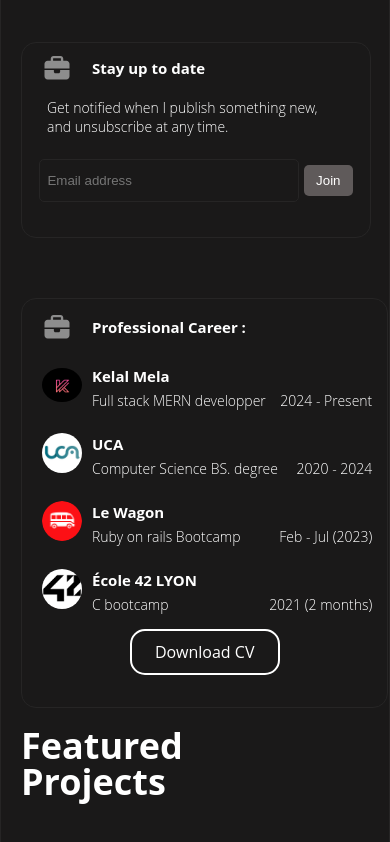
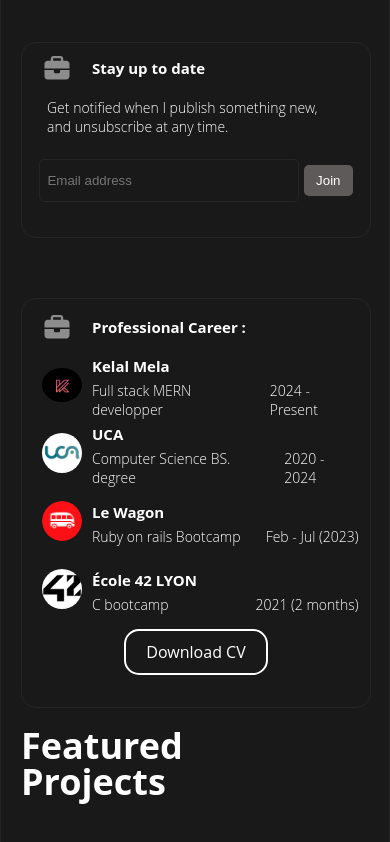
Before and after one commit to Eyosias1/profile, a React (Create React App) app: page / in a window 390 px wide. Shown: the part 912-1754 px from the top of the page. Built offline with nearby package versions, Linux system fonts and the light colour scheme.

Commit message:
phone media query adjustment for work component

```diff
--- a/src/styles/Work.css
+++ b/src/styles/Work.css
@@ -1,6 +1,6 @@
 .work-about {
     border: 1px solid;
-    width: 105%;
+    width: 100%;
     height: 408px;
     border-radius: 15px;
     border-color: var(--colorternerelight);
```
